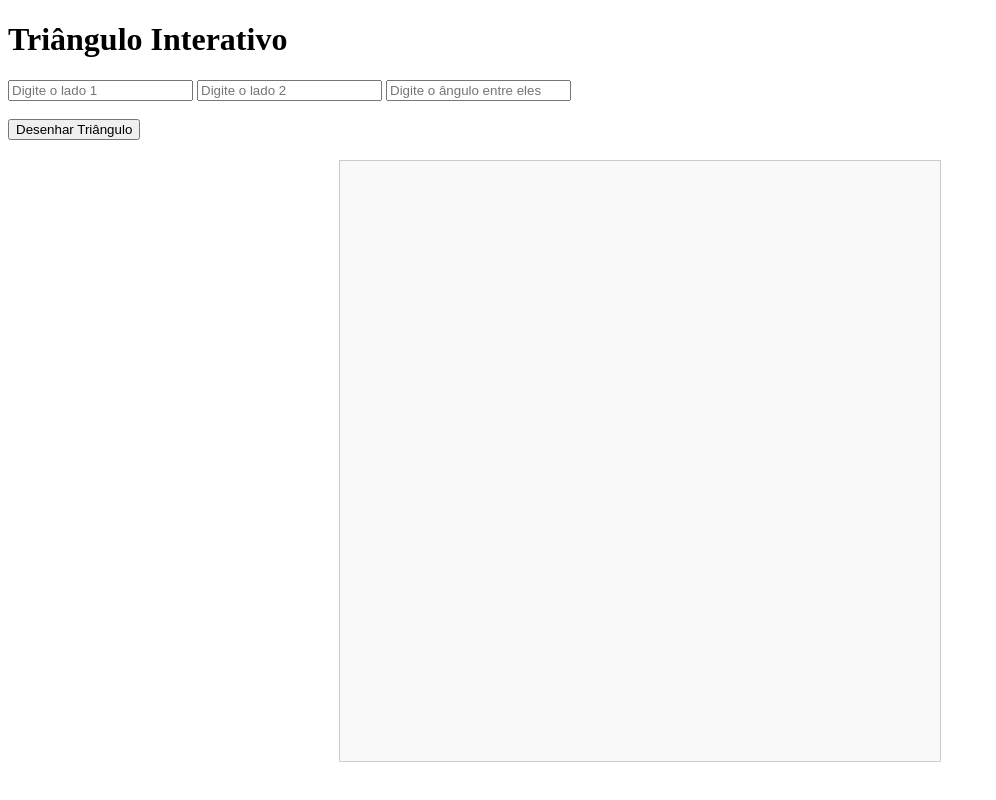
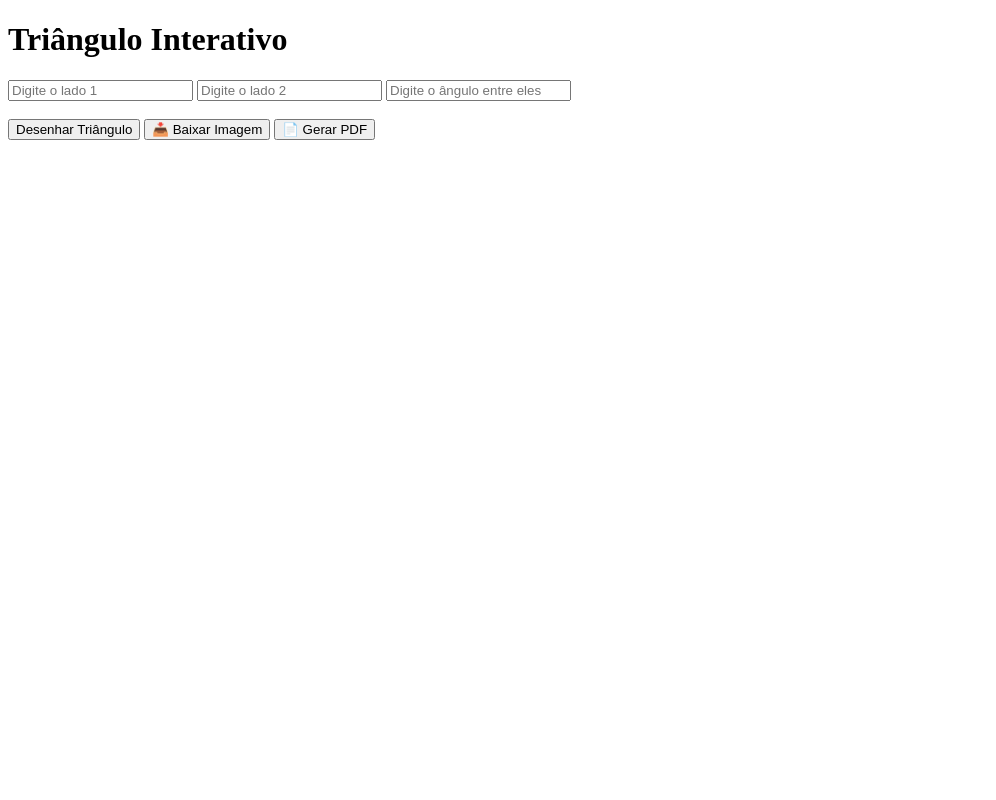
Before and after one commit to RogerioMReis/triangulo-interativo-, a plain HTML site: page index.html in a window 1280 px wide. Shown: the whole page, without its empty margins (0-996 px from the left). Drawn offline with nearby package versions, Linux system fonts and the light colour scheme.

Commit message:
Add files via upload

```diff
--- a/index.html
+++ b/index.html
@@ -2,23 +2,31 @@
 <!DOCTYPE html>
 <html lang="pt-BR">
 <head>
-    <meta charset="UTF-8">
-    <title>Triângulo Interativo</title>
-    <link rel="stylesheet" href="style.css">
+  <meta charset="UTF-8">
+  <meta name="viewport" content="width=device-width, initial-scale=1.0">
+  <title>Triângulo Interativo</title>
+  <link rel="stylesheet" href="style.css">
 </head>
 <body>
-    <h1>Triângulo Interativo</h1>
+  <h1>Triângulo Interativo</h1>
 
-    <input type="number" id="ladoA" placeholder="Digite o lado 1">
-    <input type="number" id="ladoB" placeholder="Digite o lado 2">
+  <div class="inputs">
+    <input type="number" id="lado1" placeholder="Digite o lado 1">
+    <input type="number" id="lado2" placeholder="Digite o lado 2">
     <input type="number" id="angulo" placeholder="Digite o ângulo entre eles">
     <br><br>
     <button onclick="desenharTriangulo()">Desenhar Triângulo</button>
+    <button onclick="baixarImagem()">📥 Baixar Imagem</button>
+    <button onclick="gerarPDF()">📄 Gerar PDF</button>
+  </div>
 
-    <div style="margin-top: 20px; display: flex; justify-content: center;">
-        <canvas id="canvas" width="600" height="600" style="background-color: #f9f9f9; border: 1px solid #ccc;"></canvas>
-    </div>
+  <div id="resultado" class="resultado"></div>
 
-    <script src="script.js"></script>
+  <div class="canvas-container">
+    <canvas id="meuCanvas" width="600" height="600"></canvas>
+  </div>
+
+  <script src="https://cdnjs.cloudflare.com/ajax/libs/jspdf/2.5.1/jspdf.umd.min.js"></script>
+  <script src="script.js"></script>
 </body>
 </html>
```
